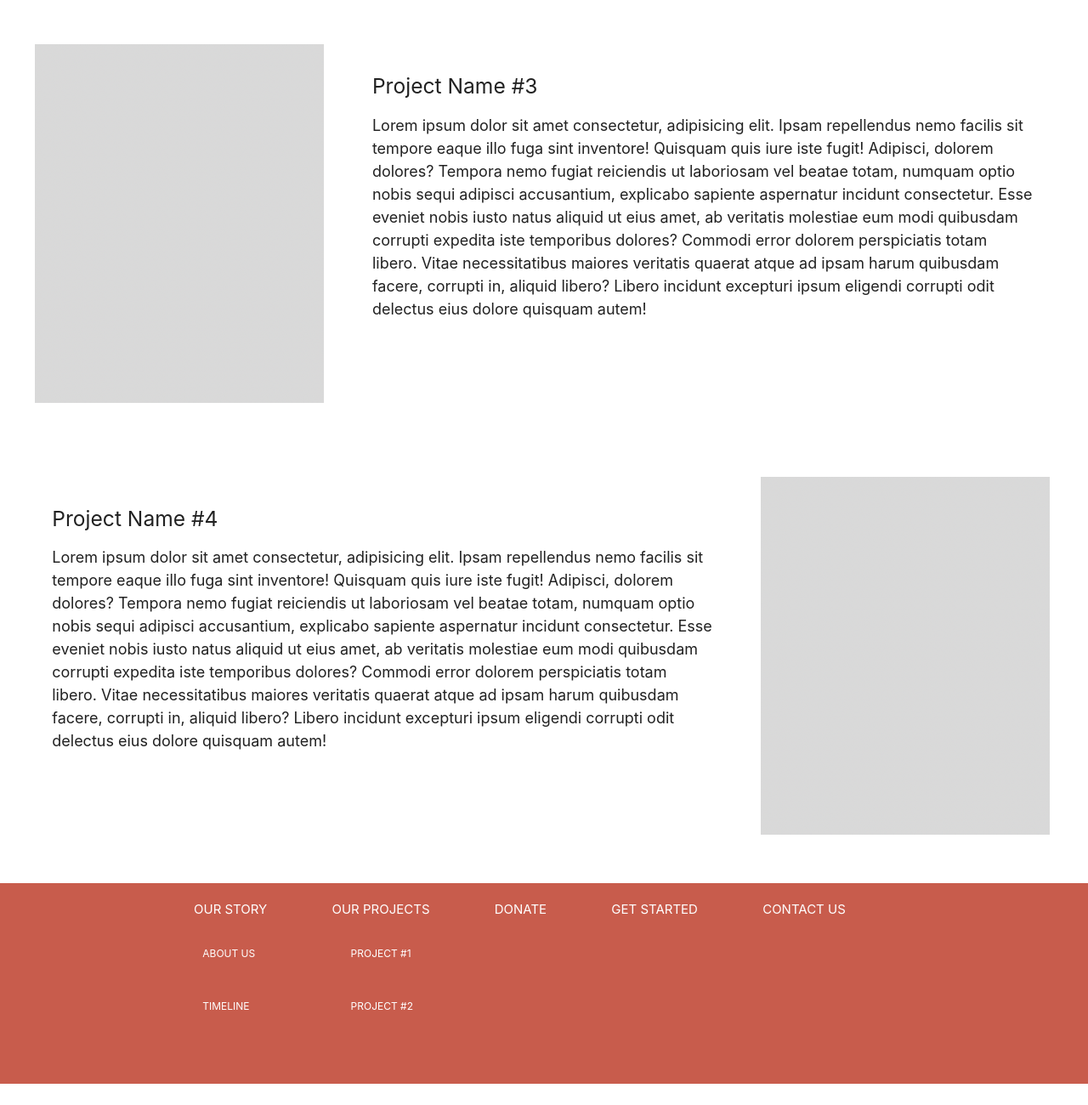
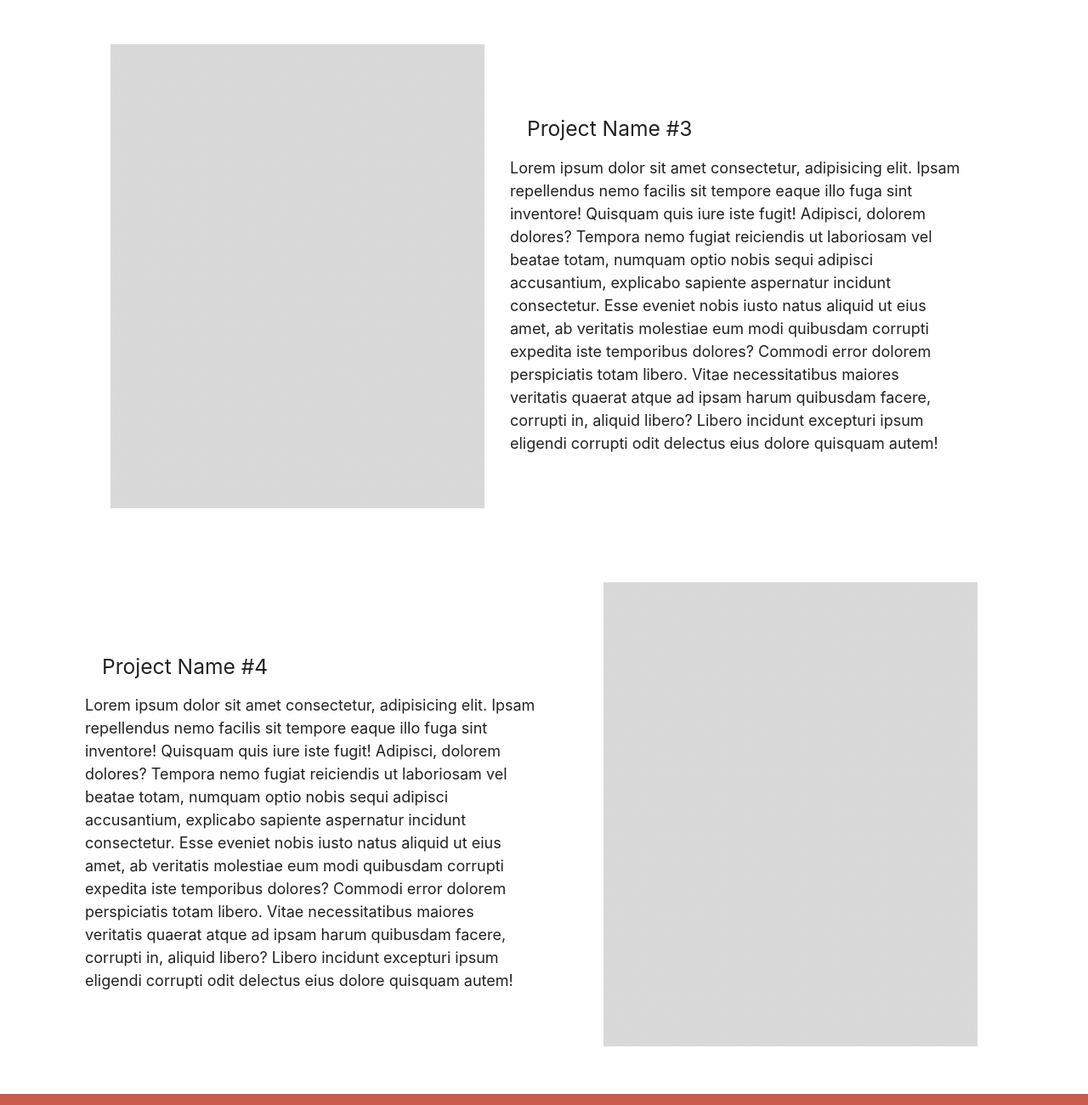
Before and after one commit to bca-code-for-charity/DeDilSe-web, a plain HTML site: page ourProjects.html in a window 1280 px wide. Shown: the part 1460-2760 px from the top of the page at 85% size. Before the commit the page ends 2735 px from the top, so only its background shows below. Drawn offline with nearby package versions, Linux system fonts and the light colour scheme.

Commit message:
ourProject Fixes

```diff
--- a/ourProjects.html
+++ b/ourProjects.html
@@ -11,91 +11,7 @@
     <!-- Compiled and minified JavaScript -->
     <script src="https://cdnjs.cloudflare.com/ajax/libs/materialize/1.0.0/js/materialize.min.js"></script>
 
-    <style>
-        nav ul li a {
-            color: black;
-            font-size: 13px;
-            margin-left: 25px;
-            margin-right: 25px;
-        }
-        .nav-wrapper {
-            background-color: white;
-        }
-        hr {
-            margin-top: 50px;
-        }
-
-        .img1 {
-            width: 500px;
-            padding: 30px;
-        }
-        .img2 {
-            width: 500px;
-            padding: 30px;
-        }
-        .img3 {
-            width: 400px;
-            padding: 30px;
-        }
-        .img4 {
-            width: 400px;
-            padding: 30px;
-        }
-        .project-desc1 {
-            padding-top: 100px;
-            padding-right: 50px;
-            font-size: 18px;
-        }
-        .project-desc2 {
-            padding-top: 120px;
-            padding-left: 50px;
-            font-size: 18px;
-        }
-        .project-desc3 {
-            padding-top: 50px;
-            padding-right: 50px;
-            font-size: 18px;
-        }
-        .project-desc4 {
-            padding-top: 50px;
-            padding-left: 50px;
-            font-size: 18px;
-        }
-        .page-footer {
-            background-color: #c85c4c;
-            padding-bottom: 50px;
-        }
-        .page-footer a {
-            margin: 36px;
-            color: white;
-        }
-        .row2-col1 p {
-            padding-bottom: 0px;
-            padding-left: 35px;
-            font-size: 12px;
-
-        }
-        .row2-col2 p {
-            padding-bottom: 0px;
-            padding-left: 60px;
-            font-size: 12px;
-        }
-        .row3-col1 p {
-            padding-bottom: 0px;
-            padding-left: 35px;
-            font-size: 12px;
-
-        }
-        .row3-col2 p {
-            padding-bottom: 0px;
-            padding-left: 60px;
-            font-size: 12px;
-        }
-        .title {
-            padding-top: 50px;
-        }
-
-    </style>
+    <link rel="stylesheet" href="./styles/ourProjects.css">
 </head>
 <body>
     <nav>
@@ -116,13 +32,13 @@
     <hr>
 
     <div class="row">
-        <div class="col s5">
-            <div class="img1">
+        <div class="">
+            <div class="img imgLeft">
                 <img class="responsive-img" src="img/sample.png">
             </div>
         </div>
-        <div class="col s7">
-            <div class="project-desc1">
+        <div class="">
+            <div class="project-desc">
                 <h5>Project Name #1</h5>
                 <p>Lorem ipsum dolor sit amet consectetur, adipisicing elit. Ipsam repellendus nemo facilis sit tempore eaque illo fuga sint inventore! Quisquam quis iure iste fugit! Adipisci, dolorem dolores? Tempora nemo fugiat reiciendis ut laboriosam vel beatae totam, numquam optio nobis sequi adipisci accusantium, explicabo sapiente aspernatur incidunt consectetur. Esse eveniet nobis iusto natus aliquid ut eius amet, ab veritatis molestiae eum modi quibusdam corrupti expedita iste temporibus dolores? Commodi error dolorem perspiciatis totam libero. Vitae necessitatibus maiores veritatis quaerat atque ad ipsam harum quibusdam facere, corrupti in, aliquid libero? Libero incidunt excepturi ipsum eligendi corrupti odit delectus eius dolore quisquam autem!</p>
             </div>
@@ -130,40 +46,40 @@
     </div>
     <div class="row">
 
-        <div class="col s7">
-            <div class="project-desc2">
+        <div class="">
+            <div class="project-desc">
                 <h5>Project Name #2</h5>
                 <p>Lorem ipsum dolor sit amet consectetur, adipisicing elit. Ipsam repellendus nemo facilis sit tempore eaque illo fuga sint inventore! Quisquam quis iure iste fugit! Adipisci, dolorem dolores? Tempora nemo fugiat reiciendis ut laboriosam vel beatae totam, numquam optio nobis sequi adipisci accusantium, explicabo sapiente aspernatur incidunt consectetur. Esse eveniet nobis iusto natus aliquid ut eius amet, ab veritatis molestiae eum modi quibusdam corrupti expedita iste temporibus dolores? Commodi error dolorem perspiciatis totam libero. Vitae necessitatibus maiores veritatis quaerat atque ad ipsam harum quibusdam facere, corrupti in, aliquid libero? Libero incidunt excepturi ipsum eligendi corrupti odit delectus eius dolore quisquam autem!</p>
             </div>
         </div>
-        <div class="col s5">
-            <div class="img2">
+        <div class="">
+            <div class="img">
                 <img class="responsive-img" src="img/sample.png">
             </div>
         </div>
     </div>
     <div class="row">
-        <div class="col s4">
-            <div class="img3">
+        <div class="">
+            <div class="img imgLeft">
                 <img class="responsive-img" src="img/sample.png">
             </div>
         </div>
-        <div class="col s8">
-            <div class="project-desc3">
+        <div class="">
+            <div class="project-desc">
                 <h5>Project Name #3</h5>
                 <p>Lorem ipsum dolor sit amet consectetur, adipisicing elit. Ipsam repellendus nemo facilis sit tempore eaque illo fuga sint inventore! Quisquam quis iure iste fugit! Adipisci, dolorem dolores? Tempora nemo fugiat reiciendis ut laboriosam vel beatae totam, numquam optio nobis sequi adipisci accusantium, explicabo sapiente aspernatur incidunt consectetur. Esse eveniet nobis iusto natus aliquid ut eius amet, ab veritatis molestiae eum modi quibusdam corrupti expedita iste temporibus dolores? Commodi error dolorem perspiciatis totam libero. Vitae necessitatibus maiores veritatis quaerat atque ad ipsam harum quibusdam facere, corrupti in, aliquid libero? Libero incidunt excepturi ipsum eligendi corrupti odit delectus eius dolore quisquam autem!</p>
             </div>
         </div>
     </div>
     <div class="row">
-        <div class="col s8">
-            <div class="project-desc4">
+        <div class="">
+            <div class="project-desc">
                 <h5>Project Name #4</h5>
                 <p>Lorem ipsum dolor sit amet consectetur, adipisicing elit. Ipsam repellendus nemo facilis sit tempore eaque illo fuga sint inventore! Quisquam quis iure iste fugit! Adipisci, dolorem dolores? Tempora nemo fugiat reiciendis ut laboriosam vel beatae totam, numquam optio nobis sequi adipisci accusantium, explicabo sapiente aspernatur incidunt consectetur. Esse eveniet nobis iusto natus aliquid ut eius amet, ab veritatis molestiae eum modi quibusdam corrupti expedita iste temporibus dolores? Commodi error dolorem perspiciatis totam libero. Vitae necessitatibus maiores veritatis quaerat atque ad ipsam harum quibusdam facere, corrupti in, aliquid libero? Libero incidunt excepturi ipsum eligendi corrupti odit delectus eius dolore quisquam autem!</p>
             </div>
         </div>
-        <div class="col s4">
-            <div class="img4">
+        <div class="">
+            <div class="img">
                 <img class="responsive-img" src="img/sample.png">
             </div>
         </div>
--- /dev/null
+++ b/styles/ourProjects.css
@@ -0,0 +1,83 @@
+.row {
+    display: grid;
+    grid-template-columns: 5fr 7fr;
+    padding: 0 100px;
+}
+
+.row:nth-child(odd) {
+    grid-template-columns: 7fr 5fr;
+}
+
+nav ul li a {
+    color: black;
+    font-size: 13px;
+    margin-left: 25px;
+    margin-right: 25px;
+}
+
+.nav-wrapper {
+    background-color: white;
+}
+
+hr {
+    margin-top: 50px;
+}
+
+.img {
+    width: 500px;
+    padding: 30px;
+    float: right;
+}
+
+.imgLeft {
+    float: left !important;
+}
+
+.project-desc {
+    padding-top: 100px;
+    padding-right: 50px;
+    font-size: 18px;
+}
+
+.project-desc h5 {
+    padding-left: 20px;
+}
+
+.page-footer {
+    background-color: #c85c4c;
+    padding-bottom: 50px;
+}
+
+.page-footer a {
+    margin: 36px;
+    color: white;
+}
+
+.row2-col1 p {
+    padding-bottom: 0px;
+    padding-left: 35px;
+    font-size: 12px;
+
+}
+
+.row2-col2 p {
+    padding-bottom: 0px;
+    padding-left: 60px;
+    font-size: 12px;
+}
+
+.row3-col1 p {
+    padding-bottom: 0px;
+    padding-left: 35px;
+    font-size: 12px;
+}
+
+.row3-col2 p {
+    padding-bottom: 0px;
+    padding-left: 60px;
+    font-size: 12px;
+}
+
+.title {
+    padding-top: 50px;
+}
```
